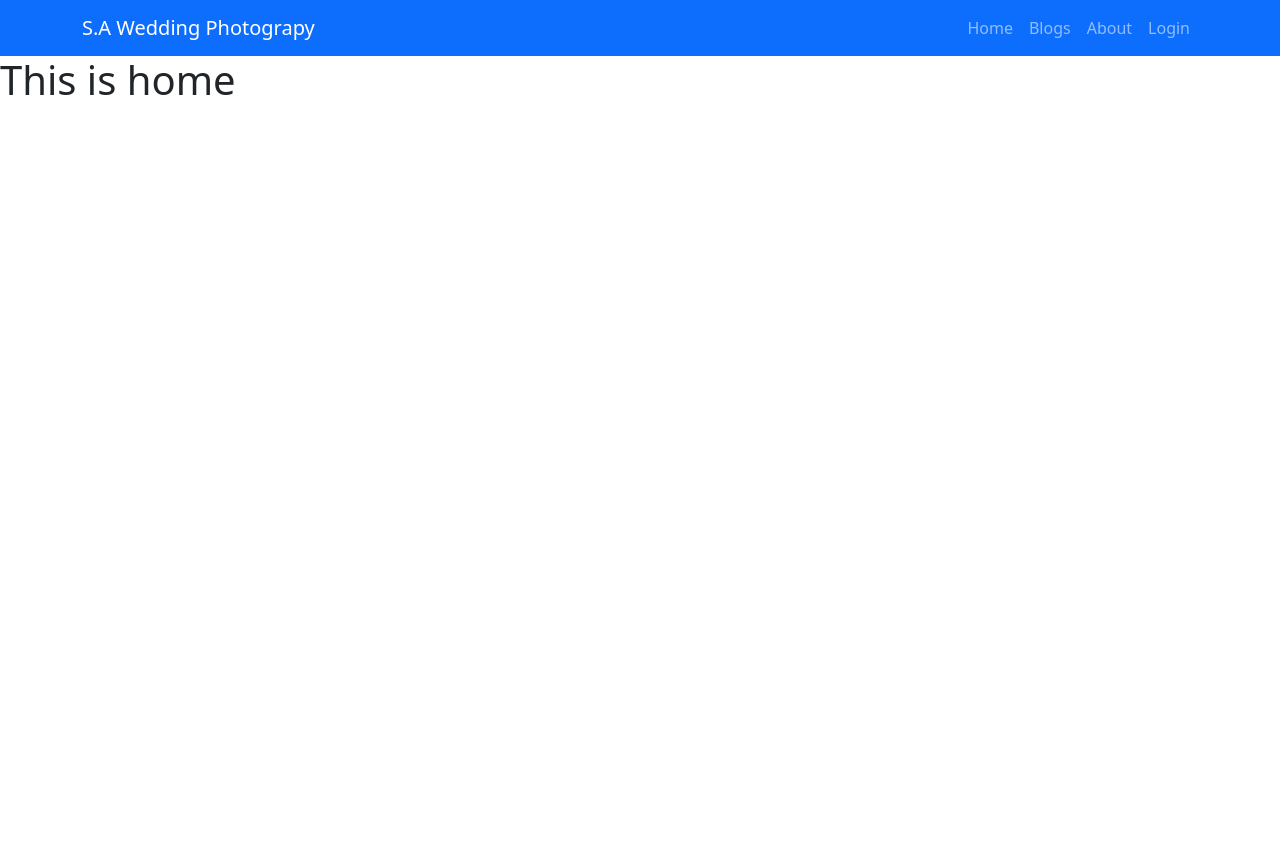
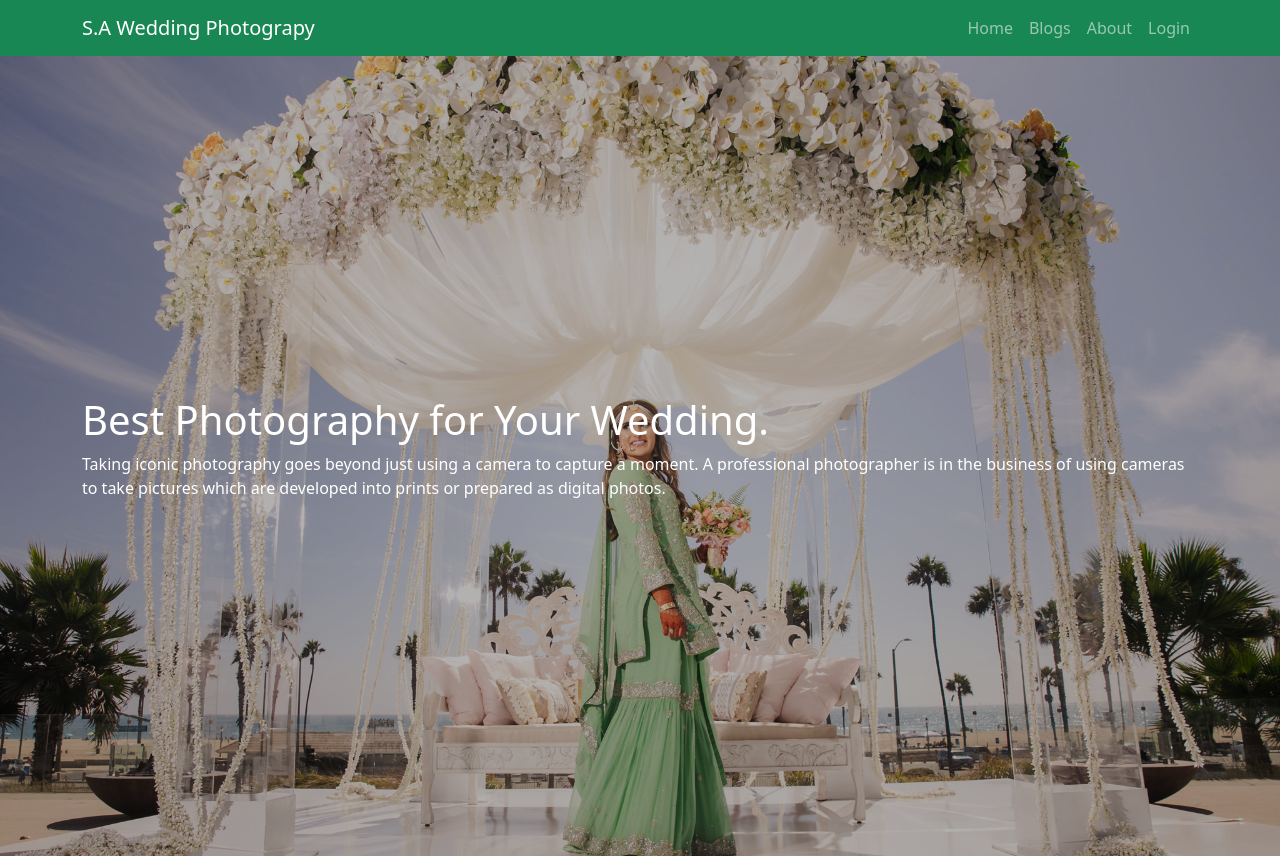
Before and after one commit to shoumikahmed/independent-service-provider-assignment10, a React (Create React App) app: page / in a window 1280 px wide. Before the commit the page ends 800 px from the top, so only its background shows below. Built offline with nearby package versions, Linux system fonts and the light colour scheme; no server answers.

Commit message:
banner completed

```diff
--- /dev/null
+++ b/src/Pages/Home/Banner/Banner.css
@@ -0,0 +1,6 @@
+.banner-img img {
+    width: 100%;
+    height: 100vh;
+    background-size: cover;
+
+}
--- /dev/null
+++ b/src/Pages/Home/Banner/Banner.js
@@ -0,0 +1,18 @@
+import React from 'react';
+import banner from '../../../images/banner/banner.jpg'
+import './Banner.css'
+
+const Banner = () => {
+
+    return (
+        <div className=' h-100'>
+            <div className='container d-flex flex-column justify-content-center  h-100'>
+                <h1 className='text-white'>Best Photography for Your Wedding.</h1>
+                <p className='text-white'>Taking iconic photography goes beyond just using a camera to capture a moment. A professional photographer is in the business of using cameras to take pictures which are developed into prints or prepared as digital photos.</p>
+            </div>
+        </div>
+
+    );
+};
+
+export default Banner;
--- /dev/null
+++ b/src/Pages/Home/Home/Home.css
@@ -0,0 +1,8 @@
+.banner-img {
+    background-image: url('../../../images/banner/banner.jpg');
+    height: 100vh;
+    background-repeat: no-repeat;
+    background-size: cover;
+    background-color: rgba(0, 0, 0, 0.291);
+    background-blend-mode: overlay;
+}
--- a/src/Pages/Home/Home/Home.js
+++ b/src/Pages/Home/Home/Home.js
@@ -1,9 +1,11 @@
 import React from 'react';
+import Banner from '../Banner/Banner';
+import './Home.css'
 
 const Home = () => {
     return (
-        <div>
-            <h1>This is home</h1>
+        <div className='banner-img'>
+            <Banner></Banner>
         </div>
     );
 };
--- a/src/Pages/Shared/Header/Header.js
+++ b/src/Pages/Shared/Header/Header.js
@@ -13,7 +13,7 @@ const Header = () => {
     }
     return (
         <>
-            <Navbar sticky='top' collapseOnSelect expand="lg" bg="primary" variant="dark">
+            <Navbar sticky='top' collapseOnSelect expand="lg" bg="success" variant="dark">
                 <Container>
                     <Navbar.Brand as={Link} to="/">
                         S.A Wedding Photograpy
```
Also changed, not shown: src/images/banner/banner.jpg (added).
